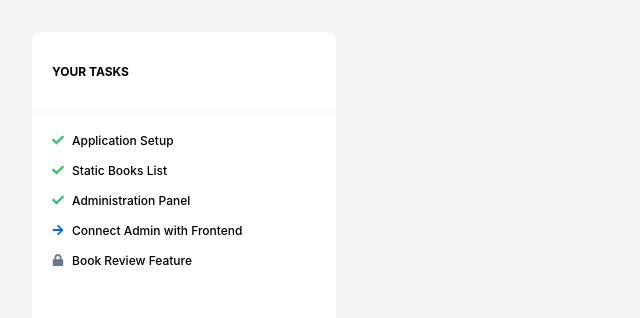
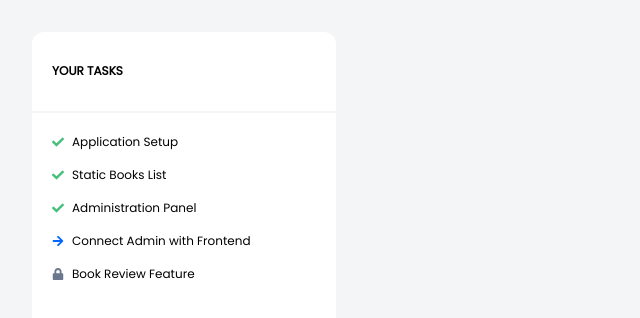
Before and after one commit to hubukala/junior-front-end-developer-1665987336, a React (Create React App) app: page / in a window 1280 px wide. Shown: the top 318 px of the page, without its empty margins (0-640 px from the left). Built offline with nearby package versions, Linux system fonts and the light colour scheme.

Commit message:
fonts added

```diff
--- a/public/index.html
+++ b/public/index.html
@@ -15,6 +15,9 @@
       user's mobile device or desktop. See https://developers.google.com/web/fundamentals/web-app-manifest/
     -->
     <link rel="manifest" href="%PUBLIC_URL%/manifest.json" />
+    <link rel="preconnect" href="https://fonts.googleapis.com">
+    <link rel="preconnect" href="https://fonts.gstatic.com" crossorigin>
+    <link href="https://fonts.googleapis.com/css2?family=Poppins&display=swap" rel="stylesheet">
     <!--
       Notice the use of %PUBLIC_URL% in the tags above.
       It will be replaced with the URL of the `public` folder during the build.
--- a/src/App.css
+++ b/src/App.css
@@ -1,5 +1,20 @@
+ul, li {
+  margin:0;
+  padding: 0;
+  text-indent: 0;
+  list-style-type: none;
+}
+
+h1 {
+  margin: 0;
+  padding: 0;
+}
+
 .App {
+  display: flex;
   text-align: center;
   padding: 32px;
   background: #F4F5F7;
+  gap: 10px;
+  font-family: 'Poppins', sans-serif;
 }
```
